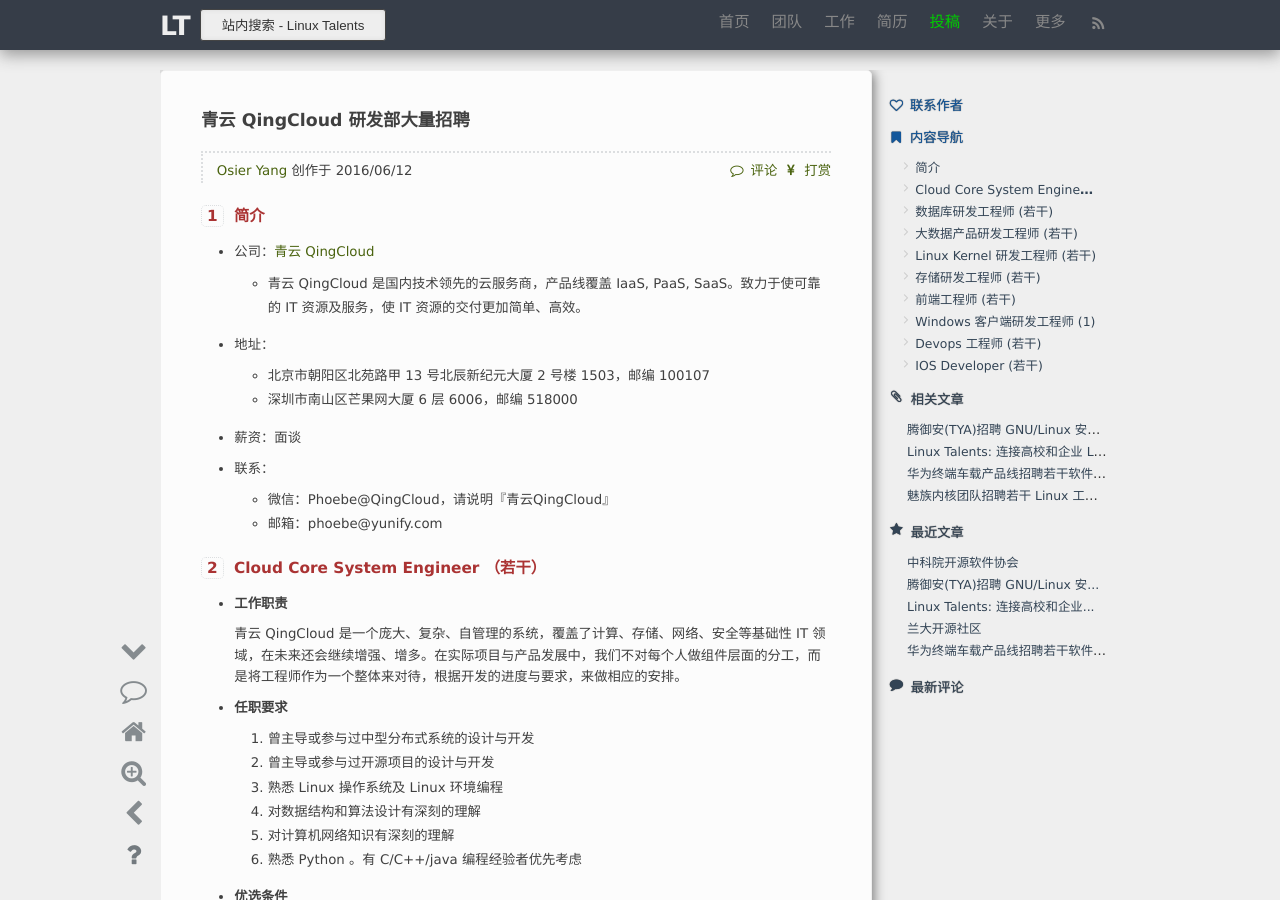
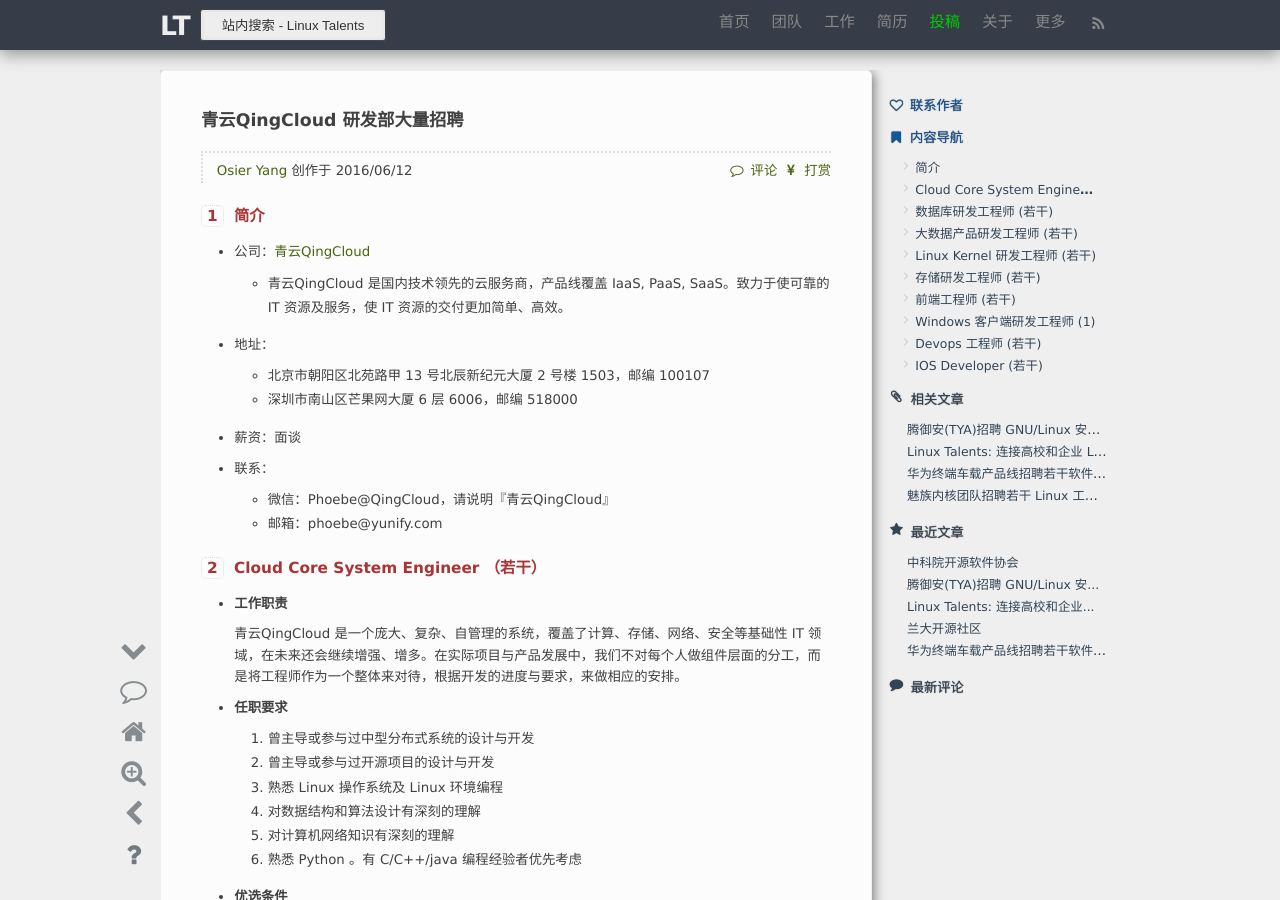
Before and after one commit to lzufalcon/linux-talents.github.io, a Jekyll site: the page built from _posts/2016-06-12-qingcloud-jobs.md, in a window 1280 px wide and 900 px high. Built offline with Jekyll 4.4.1, drawn with Linux system fonts in a browser that asks for light colours; comment, search, counter and statistics services are not loaded.

```diff
--- a/_posts/2016-06-12-qingcloud-jobs.md
+++ b/_posts/2016-06-12-qingcloud-jobs.md
@@ -1,10 +1,10 @@
 ---
 layout: post
 author: 'Osier Yang'
-title: "青云 QingCloud 研发部大量招聘"
+title: "青云QingCloud 研发部大量招聘"
 group: jobs
 permalink: /qingcloud-rd-center-jobs/
-description: "青云 QingCloud 研发部大量招聘，职位覆盖 IaaS, PaaS, SaaS, Devops"
+description: "青云QingCloud 研发部大量招聘，职位覆盖 IaaS, PaaS, SaaS, Devops"
 category:
   - 云计算职位
 tags:
@@ -29,9 +29,9 @@ addrs:
 
 ## 简介
 
-* 公司：[青云 QingCloud](http://www.qingcloud.com)
+* 公司：[青云QingCloud](http://www.qingcloud.com)
 
-  * 青云 QingCloud 是国内技术领先的云服务商，产品线覆盖 IaaS, PaaS, SaaS。致力于使可靠的 IT 资源及服务，使 IT 资源的交付更加简单、高效。
+  * 青云QingCloud 是国内技术领先的云服务商，产品线覆盖 IaaS, PaaS, SaaS。致力于使可靠的 IT 资源及服务，使 IT 资源的交付更加简单、高效。
 
 * 地址：
 
@@ -48,7 +48,7 @@ addrs:
 
 * __工作职责__
 
-  青云 QingCloud 是一个庞大、复杂、自管理的系统，覆盖了计算、存储、网络、安全等基础性 IT 领域，在未来还会继续增强、增多。在实际项目与产品发展中，我们不对每个人做组件层面的分工，而是将工程师作为一个整体来对待，根据开发的进度与要求，来做相应的安排。
+  青云QingCloud 是一个庞大、复杂、自管理的系统，覆盖了计算、存储、网络、安全等基础性 IT 领域，在未来还会继续增强、增多。在实际项目与产品发展中，我们不对每个人做组件层面的分工，而是将工程师作为一个整体来对待，根据开发的进度与要求，来做相应的安排。
 
 * __任职要求__
 
```
Also changed, not shown: pages/about.md (+1 -1 lines).
